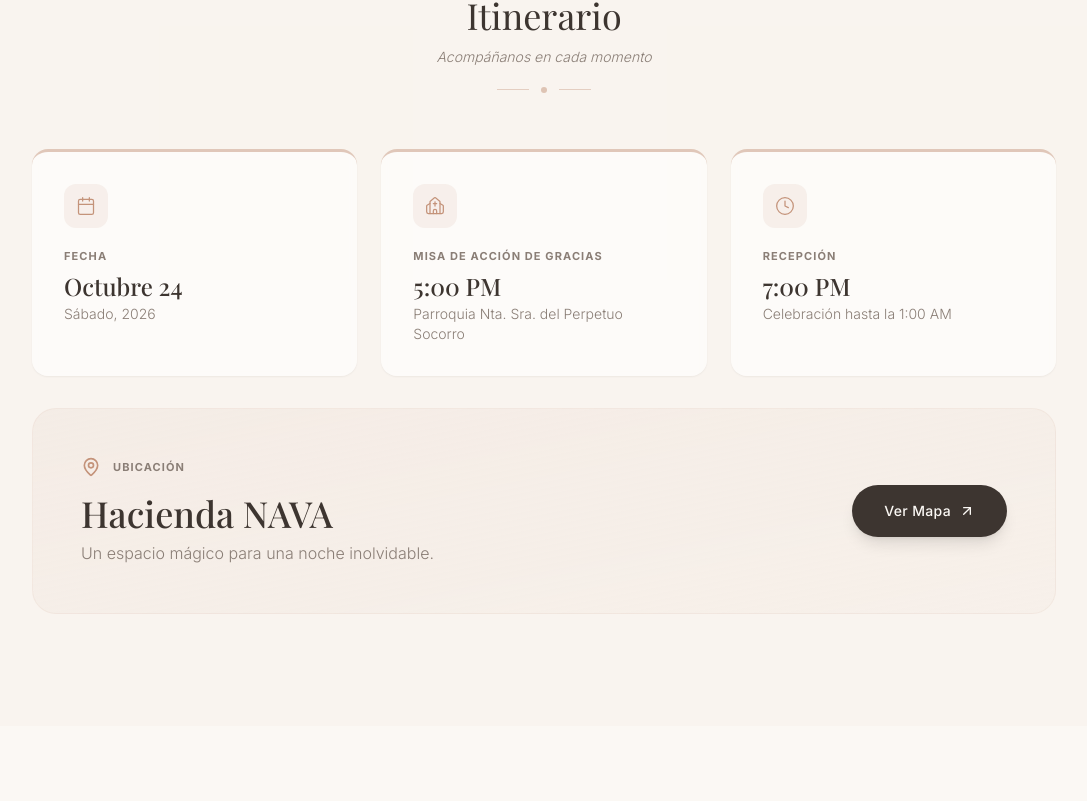
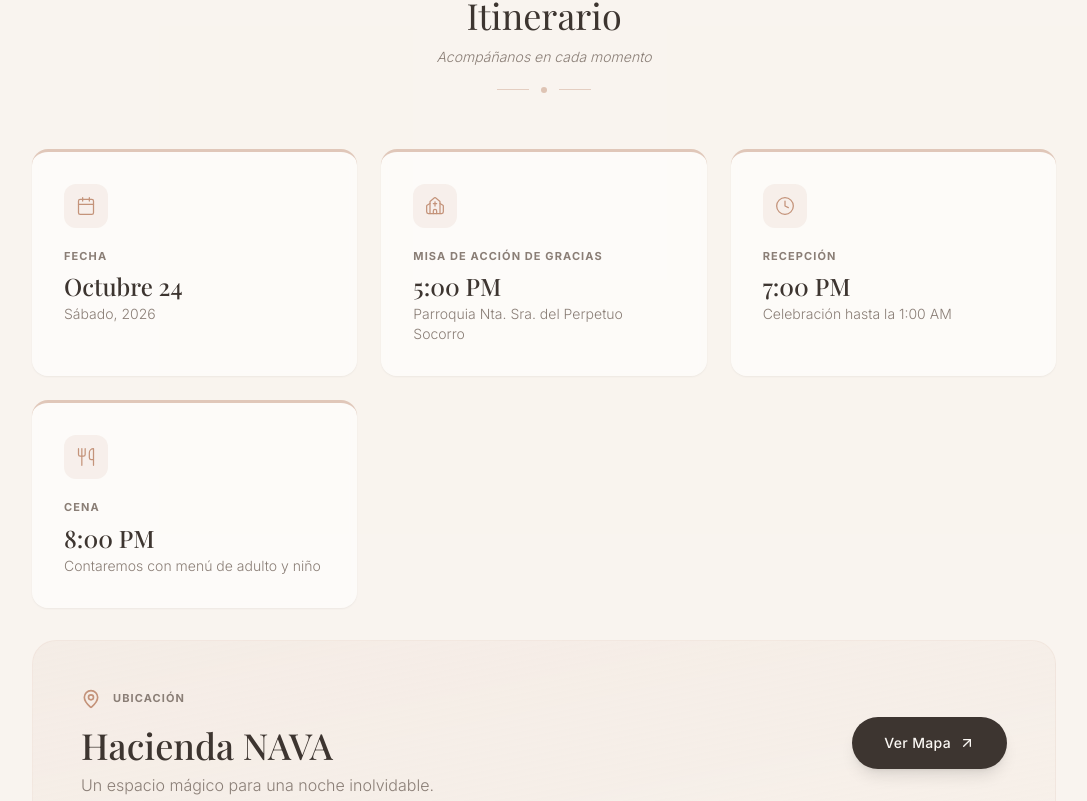
Before and after one commit to belman04/XV-Invitation, a React (Vite) app: page / in a window 1280 px wide. Shown: the part 1952-2753 px from the top of the page, without its empty margins (96-1183 px from the left). Built offline with nearby package versions, Linux system fonts and the light colour scheme; a web font is replaced by a local one.

Commit message:
style: agregar cena y mensaje menú niños

```diff
--- a/src/components/EventDetails.tsx
+++ b/src/components/EventDetails.tsx
@@ -1,4 +1,4 @@
-import { MapPin, Calendar, Clock, Church, ArrowUpRight } from "lucide-react";
+import { MapPin, Calendar, Clock, Church, ArrowUpRight, ForkKnife } from "lucide-react";
 import { EVENT_CONFIG } from "../config.ts";
 
 const EventDetails = () => {
@@ -20,6 +20,12 @@ const EventDetails = () => {
       title: "Recepción",
       info: "7:00 PM",
       sub: "Celebración hasta la 1:00 AM",
+    },
+    {
+      icon: ForkKnife,
+      title: "Cena",
+      info: "8:00 PM",
+      sub: "Contaremos con menú de adulto y niño",
     },
   ];
 
--- a/src/modals/RSVPModal.tsx
+++ b/src/modals/RSVPModal.tsx
@@ -173,10 +173,7 @@ const RSVPModal: React.FC<RSVPModalProps> = ({ isOpen, onClose }) => {
 
             <div className="pt-2 md:pt-4">
               <p className="text-center text-xs md:text-sm text-text-primary/60 mb-4 md:mb-6">
-                Por favor confirmar antes del{" "}
-                <span className="text-text-primary font-bold">
-                  10 de Octubre
-                </span>
+                Si se registra como niño se le servirá menú de niño.
               </p>
               <button
                 type="submit"
@@ -189,6 +186,12 @@ const RSVPModal: React.FC<RSVPModalProps> = ({ isOpen, onClose }) => {
                 {isSubmitting ? "Enviando..." : "Confirmar Asistencia"}
               </button>
             </div>
+            <p className="text-center text-xs md:text-sm text-text-primary/60 mb-4 md:mb-6">
+              Por favor confirmar antes del{" "}
+              <span className="text-text-primary font-bold">
+                12 de Octubre
+              </span>
+            </p>
           </form>
         )}
       </div>
```
